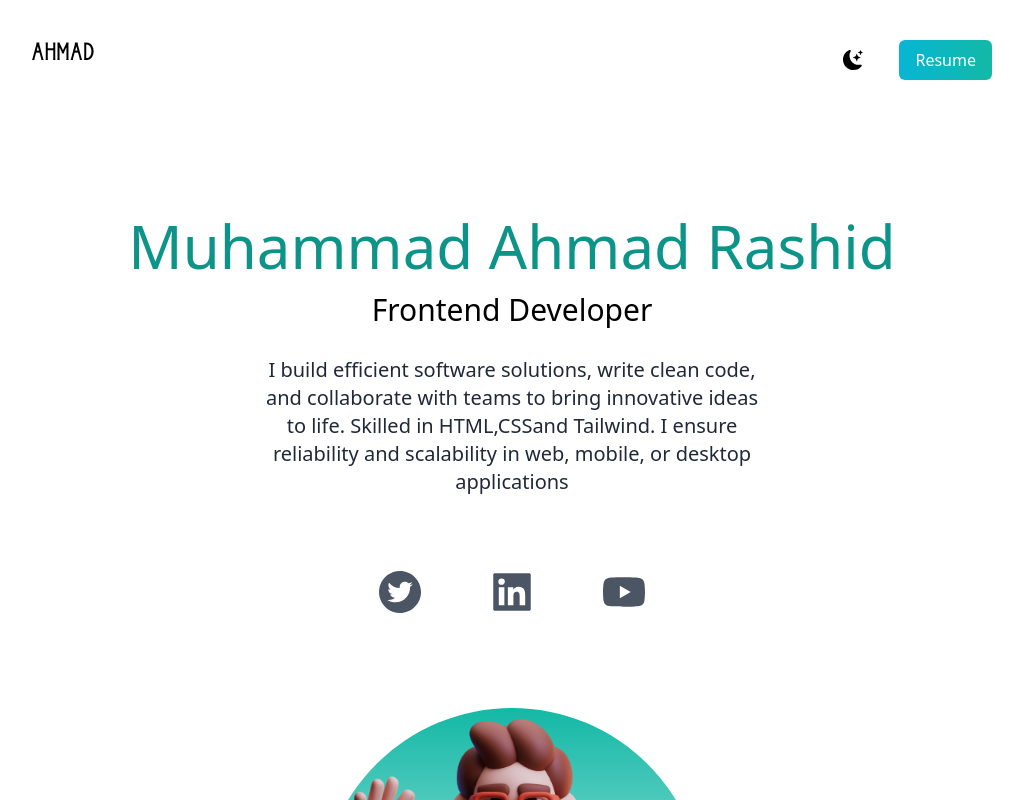
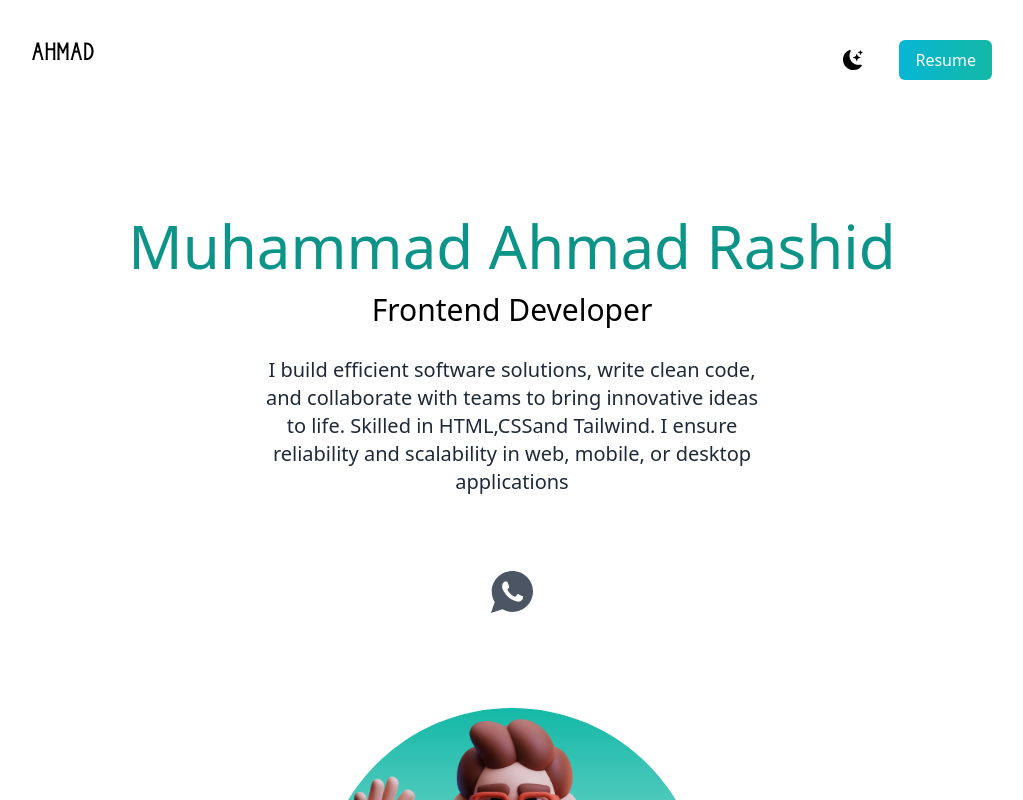
Before and after one commit to AhmadRashid146/React-Portfolio, a React (Vite) app: page / in a window 1280 px wide. Shown: the top 800 px of the page, without its empty margins (128-1151 px from the left). Built offline with nearby package versions, Linux system fonts and the light colour scheme.

Commit message:
whatsapp implemented

```diff
--- a/src/components/Hero.tsx
+++ b/src/components/Hero.tsx
@@ -1,17 +1,15 @@
-import {
-  AiFillTwitterCircle,
-  AiFillLinkedin,
-  AiFillYoutube,
-} from "react-icons/ai";
+import { IoLogoWhatsapp } from "react-icons/io";
 import deved from "../../public/dev-ed-wave.png";
 const Hero = () => {
   return (
     <div className="p-10 pt-0">
       <div className="text-center p-10">
         <h2 className="text-5xl py-2 text-teal-600 font-medium md:text-6xl">
-         Muhammad Ahmad Rashid
+          Muhammad Ahmad Rashid
         </h2>
-        <h3 className="text-2xl py-2 md:text-3xl dark:text-white">Frontend Developer </h3>
+        <h3 className="text-2xl py-2 md:text-3xl dark:text-white">
+          Frontend Developer{" "}
+        </h3>
         <p className="text-md py-5 leading-8 text-gray-800 md:text-xl max-w-lg mx-auto dark:text-white">
           I build efficient software solutions, write clean code, and
           collaborate with teams to bring innovative ideas to life. Skilled in
@@ -20,9 +18,9 @@ const Hero = () => {
         </p>
       </div>
       <div className="text-5xl flex justify-center gap-16 py-3 text-gray-600 dark:text-slate-50 ">
-        <AiFillTwitterCircle />
-        <AiFillLinkedin />
-        <AiFillYoutube />
+        <a href="https://wa.me/923176762792">
+          <IoLogoWhatsapp />
+        </a>
       </div>
       <div className="relative bg-gradient-to-b from-teal-500 rounded-full w-80 h-80 mt-20 mx-auto md:h-96 md:w-96">
         <img src={deved} className="object-cover" alt="Deved" />
```
